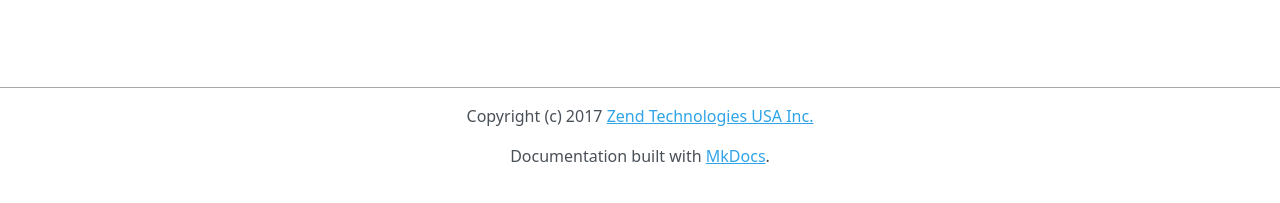
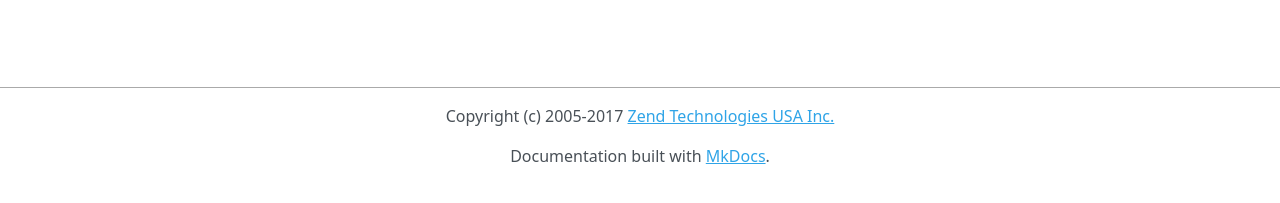
Before and after one commit to laminas/laminas-code, an MkDocs documentation site: the page built from docs/book/index.md, in a window 1280 px wide. Shown: the part 419-622 px from the top of the page. Built offline with MkDocs 1.6.1, drawn with Linux system fonts in a browser that asks for light colours; nearby versions of some CDN libraries; old or Windows-style settings are respelled for this version of MkDocs.

Commit message:
Updated copyright year range in mkdocs.yml to match LICENSE.md

```diff
--- a/mkdocs.yml
+++ b/mkdocs.yml
@@ -10,4 +10,4 @@ pages:
 site_name: zend-code
 site_description: 'zend-code: Tools for reflecting, scanning, and generating PHP code'
 repo_url: 'https://github.com/zendframework/zend-code'
-copyright: 'Copyright (c) 2017 <a href="http://www.zend.com/">Zend Technologies USA Inc.</a>'
+copyright: 'Copyright (c) 2005-2017 <a href="http://www.zend.com/">Zend Technologies USA Inc.</a>'
```
